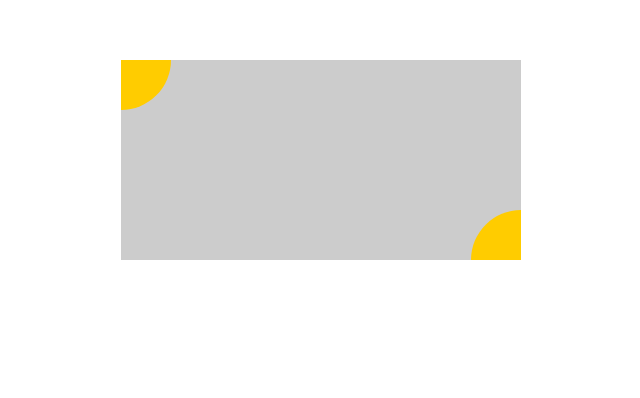
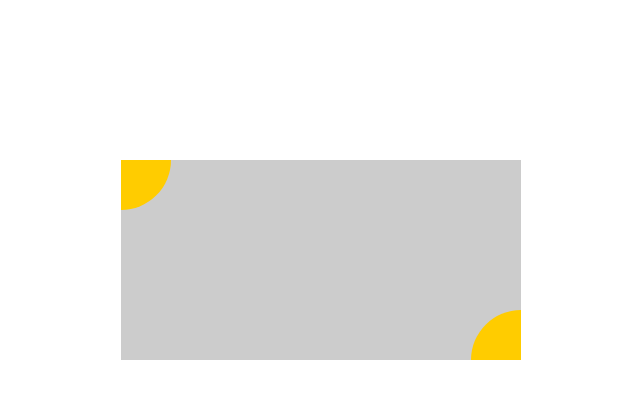
Before and after one commit to Lorogy/ife2017, a plain HTML site: page task_1_4_1.html in a window 1280 px wide. Shown: the part 140-538 px from the top of the page, without its empty margins (319-959 px from the left). Drawn offline with Linux system fonts and the light colour scheme.

Commit message:
小薇学院-任务四-完善版
垂直居中

```diff
--- a/task_1_4_1.html
+++ b/task_1_4_1.html
@@ -10,31 +10,31 @@
 		}
 		body{
 			background-color: #fff;
-			padding: 200px;
 		}
 		.box{
 			background-color: #ccc;
 			width: 400px;
 			height: 200px;
-			position: relative;
-			overflow: hidden;
-			margin: 0 auto;
+			/* margin: 0 auto; */
+			position: absolute;
+			top: 50%;
+			margin-top: -100px;
+			left: 50%;
+			margin-left: -200px;
 		}
 		.box div{
 			background-color: #fc0;
-			width: 100px;
-			height: 100px;
-			border-radius: 50px;
+			width: 50px;
+			height: 50px;
 		}
 		.circle1{
-			position: absolute;
-			top: -50px;
-			left: -50px;
+			border-radius: 0 0 50px 0;
 		}
 		.circle2{
+			border-radius:50px 0 0 0;
 			position: absolute;
-			right: -50px;
-			bottom: -50px;
+			right: 0;
+			bottom: 0;
 		}
 	</style>
 </head>
```
Also changed, not shown: task_1_1_1.html (+1 -1 lines), task_1_3_1.html (+1 -1 lines).
